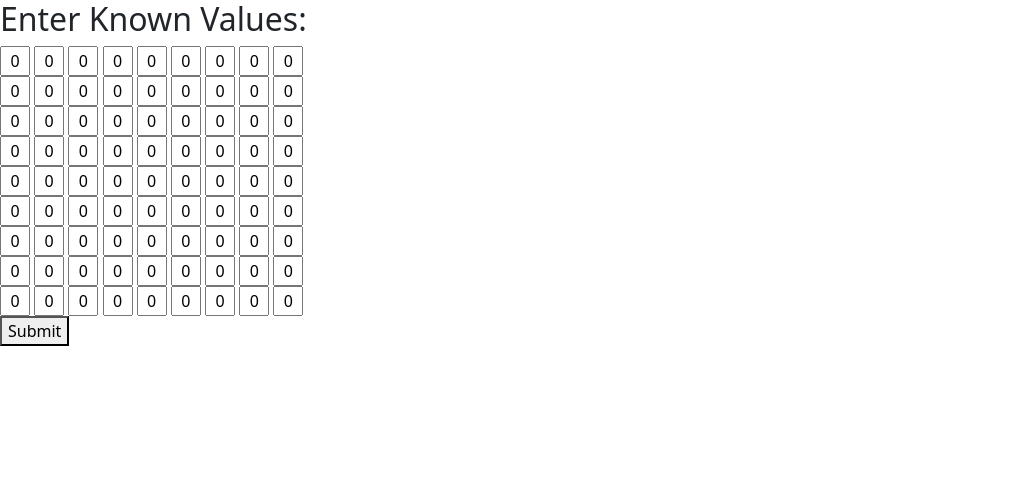
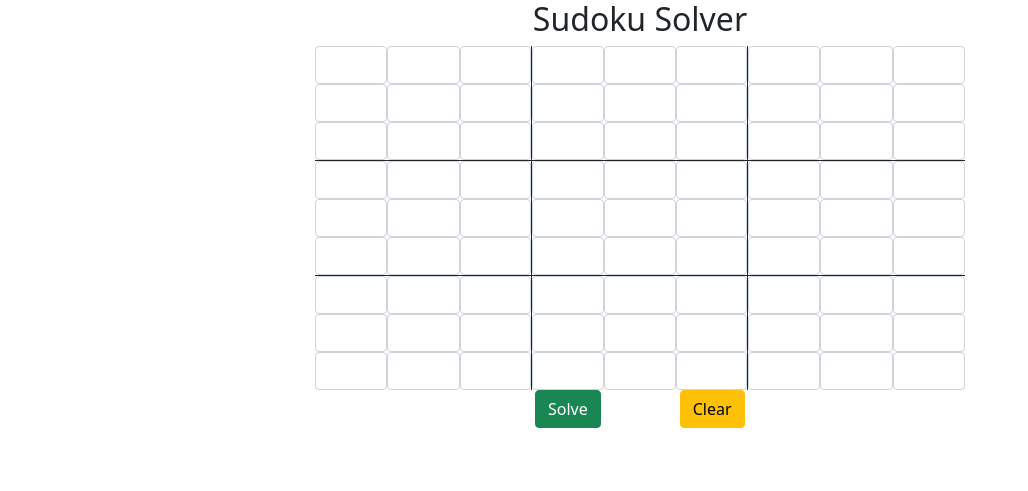
Before and after one commit to jaydrennan/sudoku_solver, a Flask app: page / in a window 1280 px wide. Shown: the top 491 px of the page, without its empty margins (0-1028 px from the left). Run offline with Flask 2, Linux system fonts and the light colour scheme; some libraries are stand-ins or nearby versions.

Commit message:
feature: adds auto solve and bootstrap for appearance
javascript submits sudoku in json form each time an input
box is filled, and refills all inputs with any newly found values.

```diff
--- a/application/app.py
+++ b/application/app.py
@@ -1,4 +1,4 @@
-from flask import Flask, request, render_template, jsonify
+from flask import Flask, request, render_template, jsonify, abort
 from sudoku_solver.sudoku_grid import Sudoku
 
 
@@ -16,8 +16,15 @@ def solve():
     input_sudoku = []
     sudoku_json = request.get_json()
     for box in sudoku_json:
-        input_sudoku.append(int(box["value"]))
+        if box["value"] == "":
+            input_sudoku.append(0)
+        else:
+            input_sudoku.append(int(box["value"]))
     sudoku_grid = Sudoku(input_sudoku)
+
+    # if sudoku_grid.is_valid() == False:
+    #     abort(433, description="Invalid sudoku puzzle")
+
     final_solution = sudoku_grid.solve()
     grid_dict = {}
 
@@ -29,3 +36,8 @@ def solve():
     solved_json = jsonify(grid_dict)
 
     return solved_json
+
+
+# @app.errorhandler(433)
+# def resource_not_found(e):
+#     return jsonify(error=str(e)), 433
--- a/application/static/css/main.css
+++ b/application/static/css/main.css
@@ -1,5 +1,3 @@
-input {
-
-    width: 30px;
+.form-control {
     text-align: center;
 }
--- a/application/static/javascript/main.js
+++ b/application/static/javascript/main.js
@@ -1,37 +1,60 @@
-$(document).ready(function() {
-         $("form").submit(function(event) {
-         var form_data = JSON.stringify($(this).serializeArray());
+$(document).ready(function () {
 
-       $.ajax({
-          data : form_data,
-           type : 'POST',
-           dataType : 'json',
-           url : '/json',
-           contentType : 'application/json'
-           })
-        .done(function(data) {
-            console.log(data)
-            var y =0;
-            for (y = 0; y < 9 ; y++){
-                var x =0;
-                var row_solution ='';
-                for(x = 0; x < 9; x++)
-                {
+
+    // $("#sudoku-input").validate();
+
+// submit
+
+$("form").on("keyup",function (event) {
+    var form_data = JSON.stringify($(this).serializeArray());
+
+    $.ajax({
+        data: form_data,
+        type: 'POST',
+        dataType: 'json',
+        url: '/solve',
+        contentType: 'application/json'
+    })
+        .done(function (data) {
+            var y = 0;
+            for (y = 0; y < 9; y++) {
+                var x = 0;
+                for (x = 0; x < 9; x++) {
+
                     var y_str = y.toString();
                     var x_str = x.toString();
-                    var key = x_str.concat(y_str)
-                    row_solution = row_solution.concat(data[key].toString());
-                    if(x == 8){
-                        var row_name = '#row'
-                        row_name = row_name.concat(y.toString())
-                        $(row_name).text(row_solution)
+                    var key = x_str.concat(y_str);
+                    var key_location = '#'.concat(key);
+                    var solution = ''.concat(data[key].toString());
+
+                    if (solution != '0') {
+                        $(key_location).attr("placeholder", solution);
                     }
+
                 }
             }
-          $('#answer').text(full_solution);
+            //$('#answer').text(full_solution);
 
-      });
-      event.preventDefault();
-      });
+        });
+    event.preventDefault();
+});
 
+$("#clear").on("click", function () {
+    for (y = 0; y < 9; y++) {
+        var x = 0;
+        var row_solution = '';
+        for (x = 0; x < 9; x++) {
+
+            var y_str = y.toString();
+            var x_str = x.toString();
+            var key = x_str.concat(y_str);
+            var key_location = '#'.concat(key);
+
+            $(key_location).attr("placeholder", "").val("");
+
+        }
+    }
 });
+
+})
+;
--- a/application/templates/index.html
+++ b/application/templates/index.html
@@ -2,58 +2,84 @@
 <html lang="en">
 <head>
     <meta charset="UTF-8">
-    <title>Sudoku</title>
+    <title>Sudoku Solver</title>
     <link href="https://cdn.jsdelivr.net/npm/bootstrap@5.0.0-beta1/dist/css/bootstrap.min.css" rel="stylesheet"
           integrity="sha384-giJF6kkoqNQ00vy+HMDP7azOuL0xtbfIcaT9wjKHr8RbDVddVHyTfAAsrekwKmP1" crossorigin="anonymous">
     <link href="{{ url_for('static', filename='css/main.css') }}" rel="stylesheet">
     <script type="text/javascript" src="https://ajax.googleapis.com/ajax/libs/jquery/2.1.3/jquery.min.js">
     </script>
     <script type="text/javascript" src="{{ url_for('static', filename='javascript/main.js') }}"></script>
+    <script src="https://cdnjs.cloudflare.com/ajax/libs/jquery-validate/1.19.0/jquery.validate.min.js"></script>
 
 </head>
 
 <body>
+<div class="container " >
+<div class="row centered">
+    <div class="col text-center">
+        <h2>Sudoku Solver</h2>
+    </div></div>
+<div class="puzzle d-flex justify-content-center" name="puzzle">
+<form class="text-center sudoku-input">
+    {% for y in range(0,9) %}
+        <div class="row justify-content-center">
+        {% for x in range(0,9) %}
+            {% if (x == 2 or x == 5) and (y == 2 or y == 5) %}
+                        <div class="col-sm-1 px-0 border-bottom border-end border-dark"><input id='{{ x }}{{ y }}' class = "form-control" size="1" maxlength="1" min="0" max="9" type='number' name='{{ x }}{{ y }}' size="1"></div>
+            {% elif y == 2 or y == 5 %}
+                        <div class="col-sm-1 px-0 border-bottom border-dark"><input id='{{ x }}{{ y }}' class = "form-control" size="1" maxlength="1" min="0" max="9" type='number' name='{{ x }}{{ y }}' size="1"></div>
+            {% elif x == 2 or x == 5 %}
+                        <div class="col-sm-1 px-0 border-end border-dark"><input id='{{ x }}{{ y }}' class = "form-control" size="1" maxlength="1" min="0" max="9" type='number' name='{{ x }}{{ y }}' size="1"></div>
+            {% else %}
+                        <div class="col-sm-1 px-0"><input id='{{ x }}{{ y }}' class = "form-control" size="1" maxlength="1" min="0" max="9" type='number' name='{{ x }}{{ y }}'  size="1"></div>
+            {% endif %}
+        {% endfor %}
 
-<h2>Enter Known Values:</h2>
-<form name="puzzle">
-
-    {% for y in range(0,9) %}
-        {% for x in range(0,9) %}
-            <input type='text' name='{{ x }}{{ y }}' value='0' size="1">
-        {% endfor %}
-        <br>
+            </div>
     {% endfor %}
-    <button id='send'>Submit</button>
+    <div class ="row d-flex justify-content-center">
+        <div class = "col-sm-2">
+            <button class="btn btn-success" id='send'>Solve</button>
+            </div>
+        <div class = "col-sm-2">
+            <button type="button" class="btn btn-warning" id='clear'>Clear</button>
+        </div>
+    </div>
 
 </form>
-<div id="row0">
-
-</div>
-<div id="row1">
-
-</div>
-<div id="row2">
-
-</div>
-<div id="row3">
-
-</div>
-<div id="row4">
-
-</div>
-<div id="row5">
-
-</div>
-<div id="row6">
-
-</div>
-<div id="row7">
-
-</div>
-<div id="row8">
 
 </div>
 
+<div class="col centered text-center">
+<div class="row justify-content-center h3" id="row0">
+
+</div>
+<div class="row justify-content-center h3" id="row1">
+
+</div>
+<div class="row justify-content-center h3" id="row2">
+
+</div>
+<div class="row justify-content-center h3" id="row3">
+
+</div>
+<div class="row justify-content-center h3" id="row4">
+
+</div>
+<div class="row justify-content-center h3" id="row5">
+
+</div>
+<div class="row justify-content-center h3" id="row6">
+
+</div>
+<div class="row justify-content-center h3" id="row7">
+
+</div>
+<div class="row justify-content-center h3" id="row8">
+</div>
+
+</div>
+</div>
 
 </body>
 </html>
--- a/sudoku_solver/find_possible_values.py
+++ b/sudoku_solver/find_possible_values.py
@@ -11,7 +11,8 @@ def solve_grid(sudoku_puzzle):
     while 0 in sudoku_puzzle:
         sudoku_puzzle = fill_grid(sudoku_puzzle)
         if empty_count == sudoku_puzzle.count(0):
-            raise Exception("Unable to solve.")
+            return sudoku_puzzle
+            # raise Exception("Unable to solve.")
         empty_count = sudoku_puzzle.count(0)
     return sudoku_puzzle
 
--- a/sudoku_solver/sudoku_grid.py
+++ b/sudoku_solver/sudoku_grid.py
@@ -1,9 +1,13 @@
 from sudoku_solver.find_possible_values import solve_grid
+from sudoku_solver.validate_puzzle import validate
 
 
 class Sudoku:
     def __init__(self, grid):
         self.grid = grid
+
+    def is_valid(self):
+        return validate(self.grid)
 
     def solve(self):
         return solve_grid(self.grid)
```
Also changed, not shown: sudoku_solver/validate_puzzle.py (added, +40 -0 lines), tests/conftest.py (+88 -0 lines), tests/test_validate_puzzle.py (added, +26 -0 lines).
